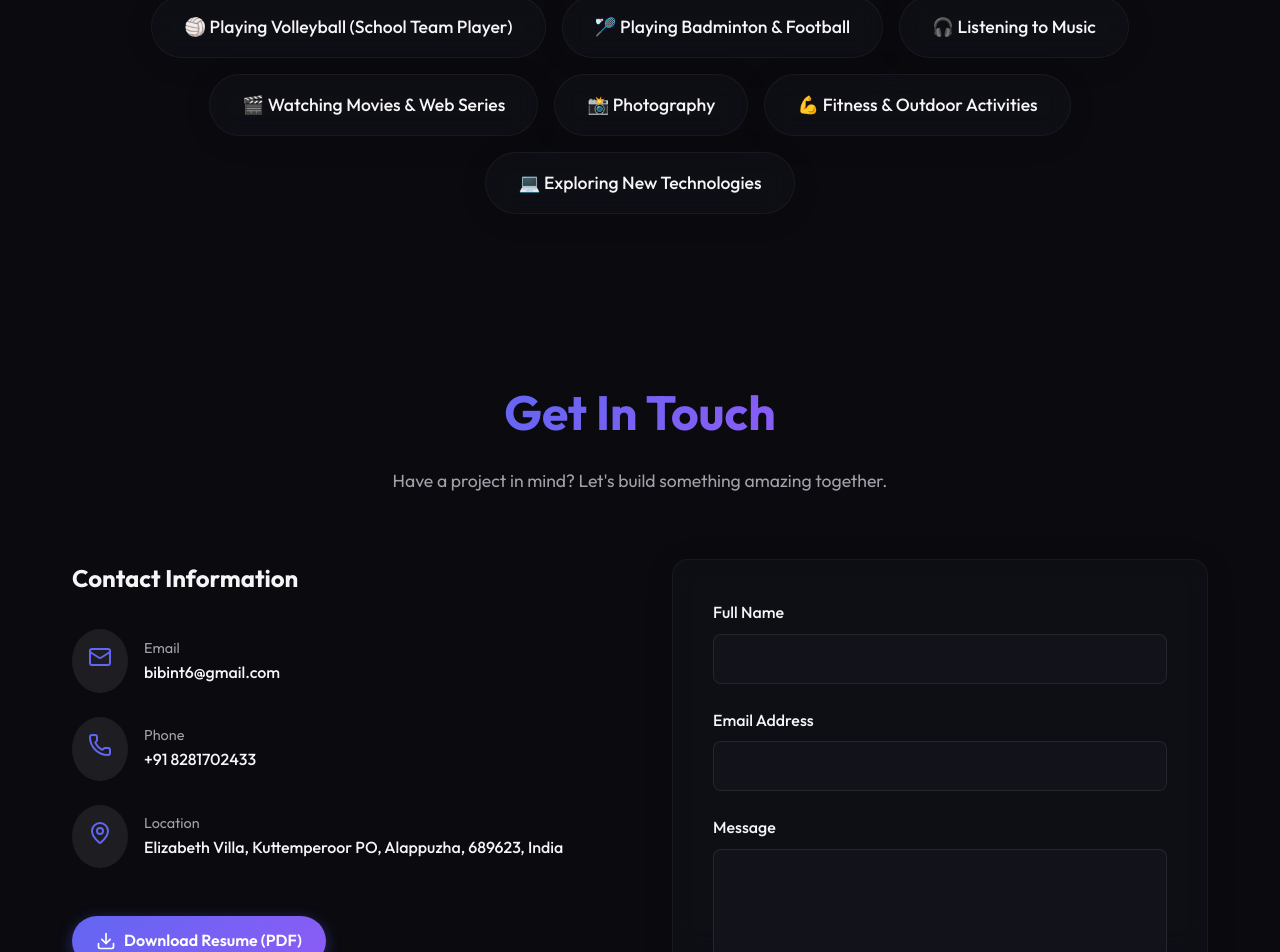
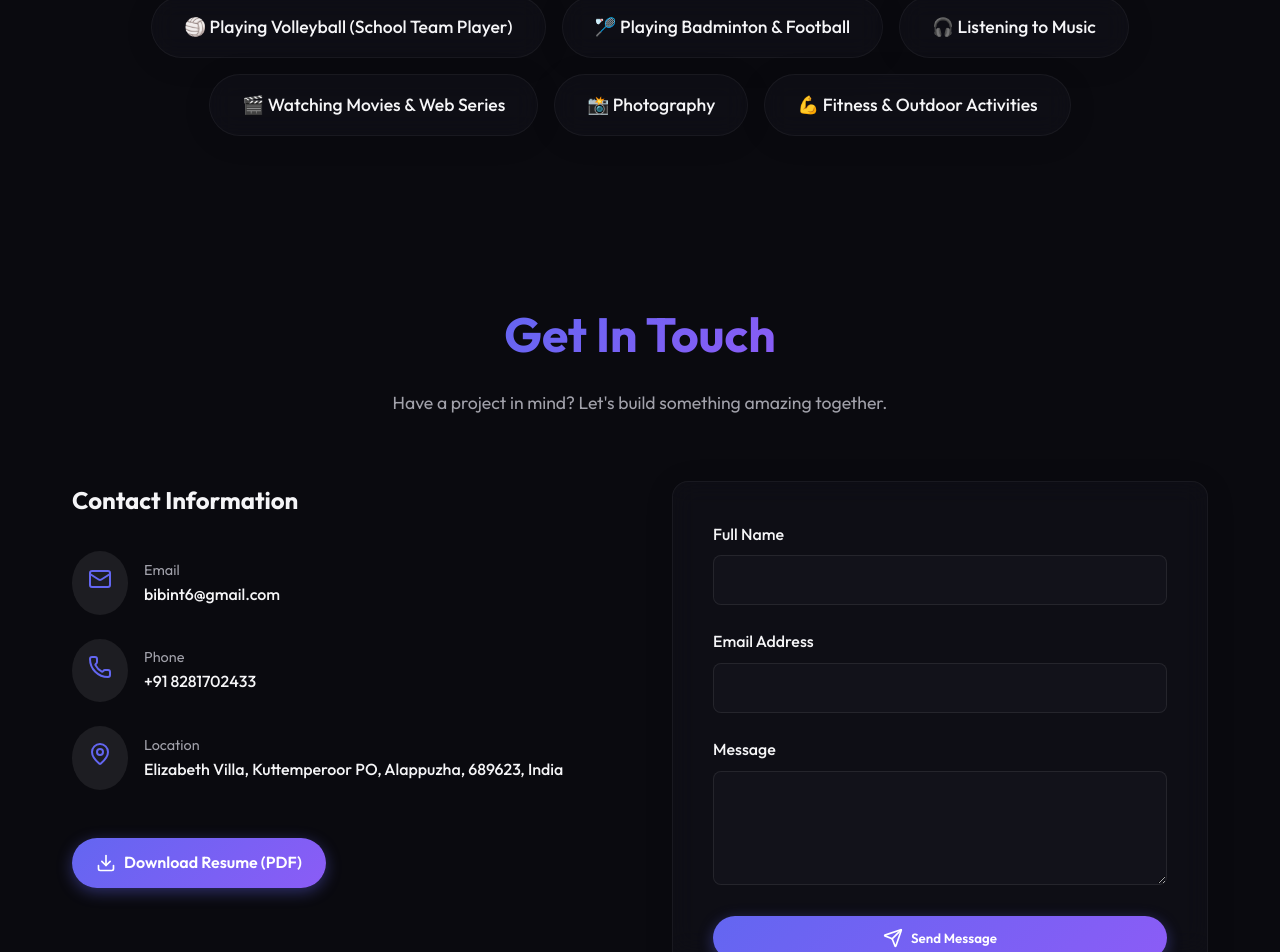
Before and after one commit to Bibin369/Bib_Portfolio, a React (Vite) app: page / in a window 1280 px wide. Shown: the part 8320-9272 px from the top of the page. Built offline with nearby package versions, Linux system fonts and the light colour scheme.

Commit message:
Remove Exploring New Technologies from hobbies

```diff
--- a/src/data/portfolioData.js
+++ b/src/data/portfolioData.js
@@ -171,8 +171,7 @@ export const portfolioData = {
     "🎧 Listening to Music",
     "🎬 Watching Movies & Web Series",
     "📸 Photography",
-    "💪 Fitness & Outdoor Activities",
-    "💻 Exploring New Technologies"
+    "💪 Fitness & Outdoor Activities"
   ],
   travel: [
     { title: "Munnar", state: "Kerala", description: "Renowned for its endless rolling tea gardens, misty hills, and cool climate, Munnar feels like stepping into a green paradise. Perfect for scenic drives and peaceful nature walks.", image: "https://loremflickr.com/800/600/munnar,nature/all" },
```
